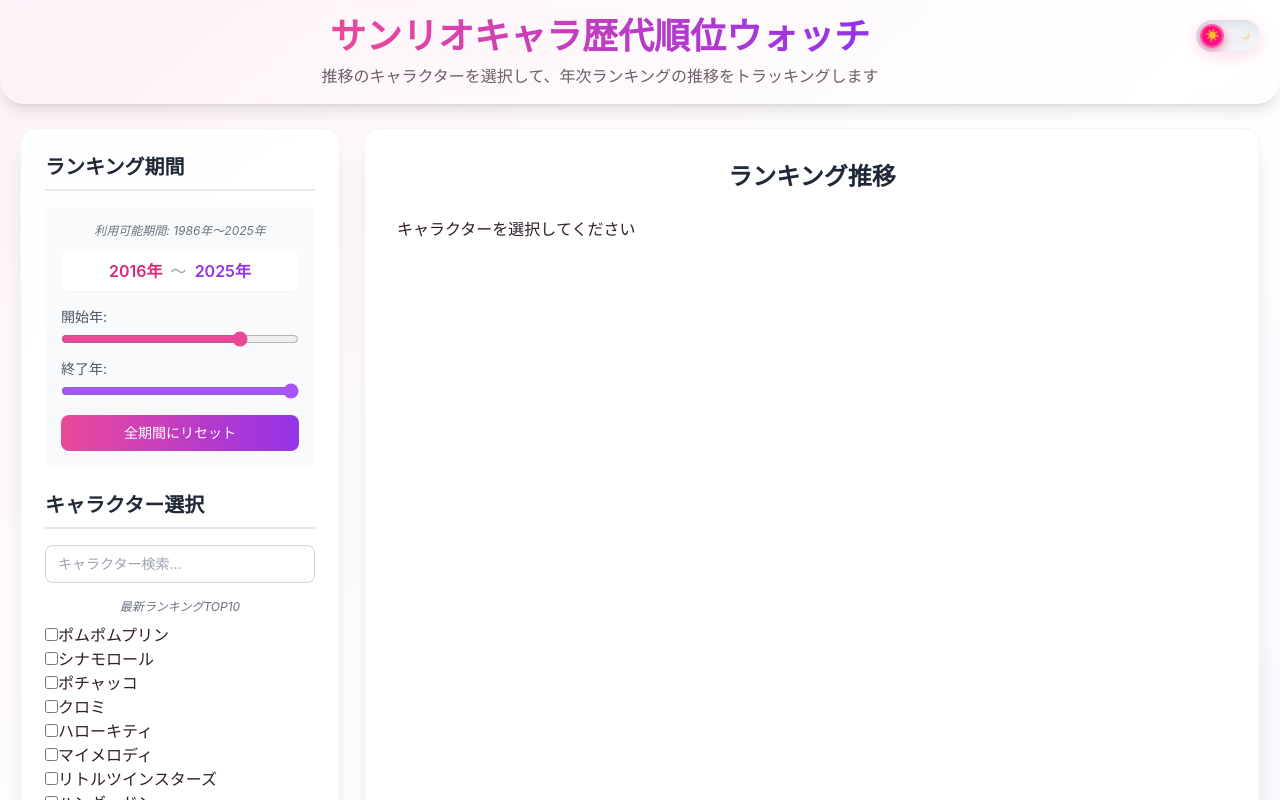
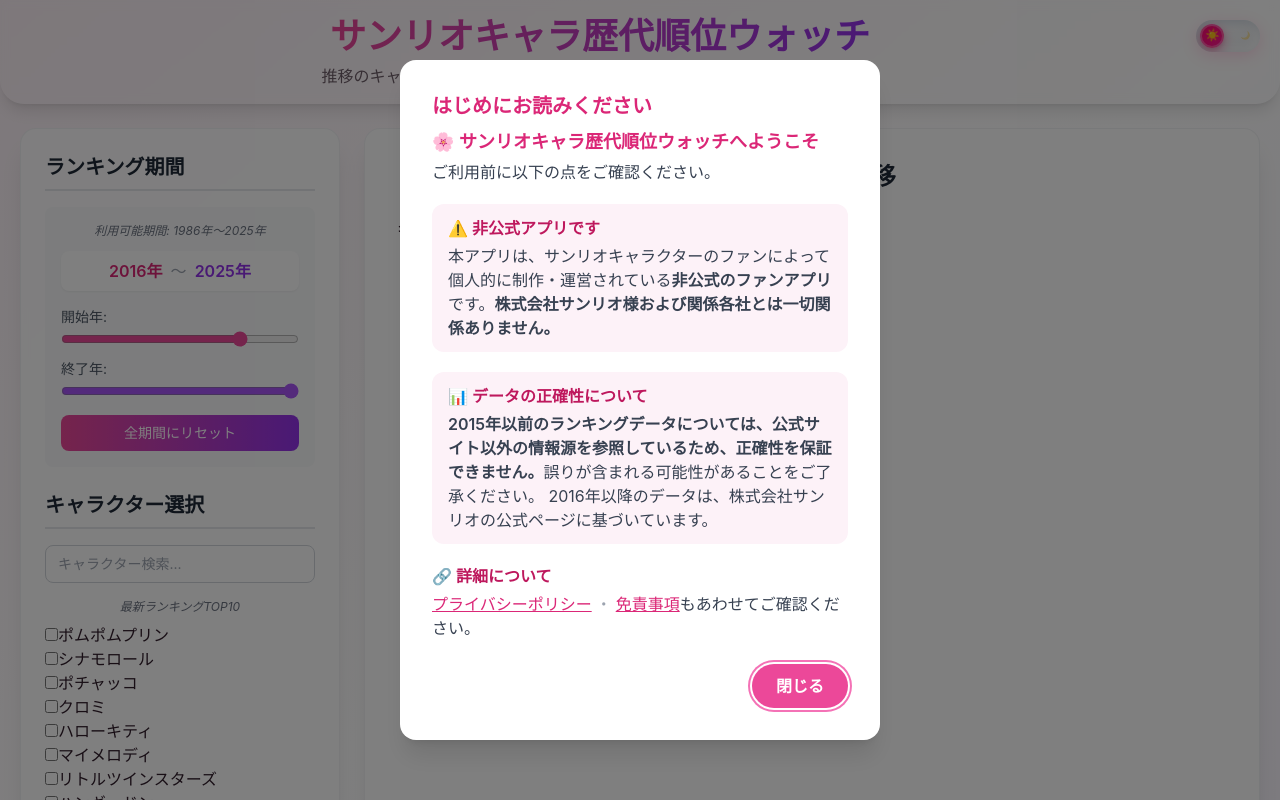
Before and after one commit to tsmzk/sanrio-character-rankings, a React (Vite) app: page / in a window 1280 px wide. Shown: the top 800 px of the page. Built offline with nearby package versions, Linux system fonts and the light colour scheme.

Commit message:
はじめにモーダルを追加し、プライバシーポリシーにブラウザストレージの使用についての説明を追加

```diff
--- a/src/app/App.tsx
+++ b/src/app/App.tsx
@@ -1,4 +1,4 @@
-import { useState } from "react";
+import { useCallback, useEffect, useState } from "react";
 import {
   CharacterDetailModal,
   CharacterSelectionPanel,
@@ -11,7 +11,7 @@
   AppSidebar,
   MobileBottomBar,
 } from "../features/layout";
-import { DisclaimerPage, PrivacyPolicyPage } from "../features/legal";
+import { DisclaimerPage, IntroModal, PrivacyPolicyPage } from "../features/legal";
 import { useRankingData, YearRangeFilterPanel } from "../features/ranking";
 import {
   useCharacterModal,
@@ -24,6 +24,8 @@
 
 type MobileSheet = "characters" | "year" | null;
 
+const INTRO_MODAL_STORAGE_KEY = "hasSeenIntroModal_v1";
+
 function App() {
   const { path, navigate } = useRoute();
   const { characters, rankings, loading, error } = useRankingData();
@@ -33,6 +35,22 @@
   const characterModal = useCharacterModal();
   const isDesktop = useIsDesktop();
   const [activeSheet, setActiveSheet] = useState<MobileSheet>(null);
+  const [isIntroModalOpen, setIsIntroModalOpen] = useState(false);
+
+  // Show the intro modal once the initial content is on screen (not during loading)
+  useEffect(() => {
+    if (loading) return;
+    if (typeof window === "undefined") return;
+    if (localStorage.getItem(INTRO_MODAL_STORAGE_KEY)) return;
+    setIsIntroModalOpen(true);
+  }, [loading]);
+
+  const closeIntroModal = useCallback(() => {
+    if (typeof window !== "undefined") {
+      localStorage.setItem(INTRO_MODAL_STORAGE_KEY, "true");
+    }
+    setIsIntroModalOpen(false);
+  }, []);
 
   const renderHome = () => {
     if (loading) {
@@ -122,6 +140,8 @@
       {path === "/disclaimer" && <DisclaimerPage onNavigate={navigate} />}
 
       <AppFooter currentPath={path} onNavigate={navigate} />
+
+      <IntroModal isOpen={isIntroModalOpen} onClose={closeIntroModal} onNavigate={navigate} />
     </div>
   );
 }
--- /dev/null
+++ b/src/features/legal/components/IntroModal.tsx
@@ -0,0 +1,173 @@
+import { useEffect, useId, useRef } from "react";
+import type { RoutePath } from "../../../hooks";
+
+type IntroModalProps = {
+  isOpen: boolean;
+  onClose: () => void;
+  onNavigate: (to: RoutePath) => void;
+};
+
+export function IntroModal({ isOpen, onClose, onNavigate }: IntroModalProps) {
+  const titleId = useId();
+  const dialogRef = useRef<HTMLDivElement>(null);
+  const closeButtonRef = useRef<HTMLButtonElement>(null);
+  const previouslyFocusedRef = useRef<HTMLElement | null>(null);
+
+  // Body scroll lock while open
+  useEffect(() => {
+    if (!isOpen) return;
+    const original = document.body.style.overflow;
+    document.body.style.overflow = "hidden";
+    return () => {
+      document.body.style.overflow = original;
+    };
+  }, [isOpen]);
+
+  // Escape to close + simple focus trap
+  useEffect(() => {
+    if (!isOpen) return;
+
+    const onKey = (e: KeyboardEvent) => {
+      if (e.key === "Escape") {
+        e.stopPropagation();
+        onClose();
+        return;
+      }
+      if (e.key !== "Tab") return;
+
+      const root = dialogRef.current;
+      if (!root) return;
+      const focusable = root.querySelectorAll<HTMLElement>(
+        'a[href], button:not([disabled]), [tabindex]:not([tabindex="-1"])',
+      );
+      if (focusable.length === 0) return;
+      const first = focusable[0];
+      const last = focusable[focusable.length - 1];
+      const active = document.activeElement as HTMLElement | null;
+
+      if (e.shiftKey && active === first) {
+        e.preventDefault();
+        last.focus();
+      } else if (!e.shiftKey && active === last) {
+        e.preventDefault();
+        first.focus();
+      }
+    };
+
+    window.addEventListener("keydown", onKey);
+    return () => window.removeEventListener("keydown", onKey);
+  }, [isOpen, onClose]);
+
+  // Focus management: focus close button on open, restore previous focus on close
+  useEffect(() => {
+    if (!isOpen) return;
+    previouslyFocusedRef.current = document.activeElement as HTMLElement | null;
+    const id = window.setTimeout(() => {
+      closeButtonRef.current?.focus();
+    }, 50);
+    return () => {
+      window.clearTimeout(id);
+      previouslyFocusedRef.current?.focus?.();
+    };
+  }, [isOpen]);
+
+  if (!isOpen) return null;
+
+  const handleLinkClick = (to: RoutePath) => (e: React.MouseEvent<HTMLAnchorElement>) => {
+    e.preventDefault();
+    onClose();
+    onNavigate(to);
+  };
+
+  return (
+    <div
+      className="fixed inset-0 z-50 flex items-center justify-center p-4 bg-black/50"
+      // Overlay click intentionally does nothing — the user must press 閉じる.
+    >
+      <div
+        ref={dialogRef}
+        role="dialog"
+        aria-modal="true"
+        aria-labelledby={titleId}
+        className="relative bg-white dark:bg-gray-800 rounded-2xl shadow-xl w-full max-w-[min(480px,90vw)] max-h-[85vh] overflow-y-auto px-6 py-7 sm:px-8 sm:py-8"
+      >
+        <h2
+          id={titleId}
+          className="text-lg sm:text-xl font-bold text-pink-600 dark:text-pink-400 mb-2"
+        >
+          はじめにお読みください
+        </h2>
+
+        <div className="text-gray-700 dark:text-gray-200 text-sm sm:text-base leading-relaxed space-y-5">
+          <section>
+            <h3 className="text-base sm:text-lg font-semibold text-pink-600 dark:text-pink-400 mb-1">
+              🌸 サンリオキャラ歴代順位ウォッチへようこそ
+            </h3>
+            <p>ご利用前に以下の点をご確認ください。</p>
+          </section>
+
+          <section className="rounded-xl bg-pink-50 dark:bg-pink-950/30 px-4 py-3">
+            <h3 className="text-sm sm:text-base font-semibold text-pink-700 dark:text-pink-300 mb-1">
+              ⚠️ 非公式アプリです
+            </h3>
+            <p>
+              本アプリは、サンリオキャラクターのファンによって個人的に制作・運営されている
+              <strong className="font-semibold">非公式のファンアプリ</strong>です。
+              <strong className="font-semibold">
+                株式会社サンリオ様および関係各社とは一切関係ありません。
+              </strong>
+            </p>
+          </section>
+
+          <section className="rounded-xl bg-pink-50 dark:bg-pink-950/30 px-4 py-3">
+            <h3 className="text-sm sm:text-base font-semibold text-pink-700 dark:text-pink-300 mb-1">
+              📊 データの正確性について
+            </h3>
+            <p>
+              <strong className="font-semibold">
+                2015年以前のランキングデータについては、公式サイト以外の情報源を参照しているため、正確性を保証できません。
+              </strong>
+              誤りが含まれる可能性があることをご了承ください。
+              2016年以降のデータは、株式会社サンリオの公式ページに基づいています。
+            </p>
+          </section>
+
+          <section>
+            <h3 className="text-sm sm:text-base font-semibold text-pink-700 dark:text-pink-300 mb-1">
+              🔗 詳細について
+            </h3>
+            <p>
+              <a
+                href="/privacy"
+                onClick={handleLinkClick("/privacy")}
+                className="text-pink-600 dark:text-pink-400 underline hover:text-pink-700 dark:hover:text-pink-300"
+              >
+                プライバシーポリシー
+              </a>
+              <span className="mx-1 text-gray-400">・</span>
+              <a
+                href="/disclaimer"
+                onClick={handleLinkClick("/disclaimer")}
+                className="text-pink-600 dark:text-pink-400 underline hover:text-pink-700 dark:hover:text-pink-300"
+              >
+                免責事項
+              </a>
+              もあわせてご確認ください。
+            </p>
+          </section>
+        </div>
+
+        <div className="mt-6 flex justify-end">
+          <button
+            ref={closeButtonRef}
+            type="button"
+            onClick={onClose}
+            className="px-6 py-2.5 rounded-full bg-pink-500 hover:bg-pink-600 text-white font-semibold text-sm sm:text-base shadow-sm focus:outline-none focus-visible:ring-2 focus-visible:ring-pink-400 focus-visible:ring-offset-2 dark:focus-visible:ring-offset-gray-800 transition-colors"
+          >
+            閉じる
+          </button>
+        </div>
+      </div>
+    </div>
+  );
+}
--- a/src/features/legal/components/PrivacyPolicyPage.tsx
+++ b/src/features/legal/components/PrivacyPolicyPage.tsx
@@ -44,8 +44,17 @@
         </li>
       </ul>
 
-      <h2>2. Cookieについて</h2>
+      <h2>2. Cookie・ブラウザストレージについて</h2>
       <p>本アプリでは、利用者を識別するためのCookieは使用していません。</p>
+      <p>
+        ただし、ご利用環境の改善のため、ブラウザのlocalStorageに以下の情報を保存することがあります。
+      </p>
+      <ul>
+        <li>初回アクセス時のお知らせ表示の既読状態</li>
+      </ul>
+      <p>
+        これらの情報はお使いのブラウザ内にのみ保存され、運営者やその他第三者に送信されることはありません。ブラウザの設定からいつでも削除できます。
+      </p>
 
       <h2>3. アクセス解析ツール</h2>
       <p>
--- a/src/features/legal/components/index.ts
+++ b/src/features/legal/components/index.ts
@@ -1,3 +1,4 @@
 export { DisclaimerPage } from "./DisclaimerPage";
+export { IntroModal } from "./IntroModal";
 export { LegalPageLayout } from "./LegalPageLayout";
 export { PrivacyPolicyPage } from "./PrivacyPolicyPage";
--- a/src/features/legal/index.ts
+++ b/src/features/legal/index.ts
@@ -1 +1 @@
-export { DisclaimerPage, LegalPageLayout, PrivacyPolicyPage } from "./components";
+export { DisclaimerPage, IntroModal, LegalPageLayout, PrivacyPolicyPage } from "./components";
```
